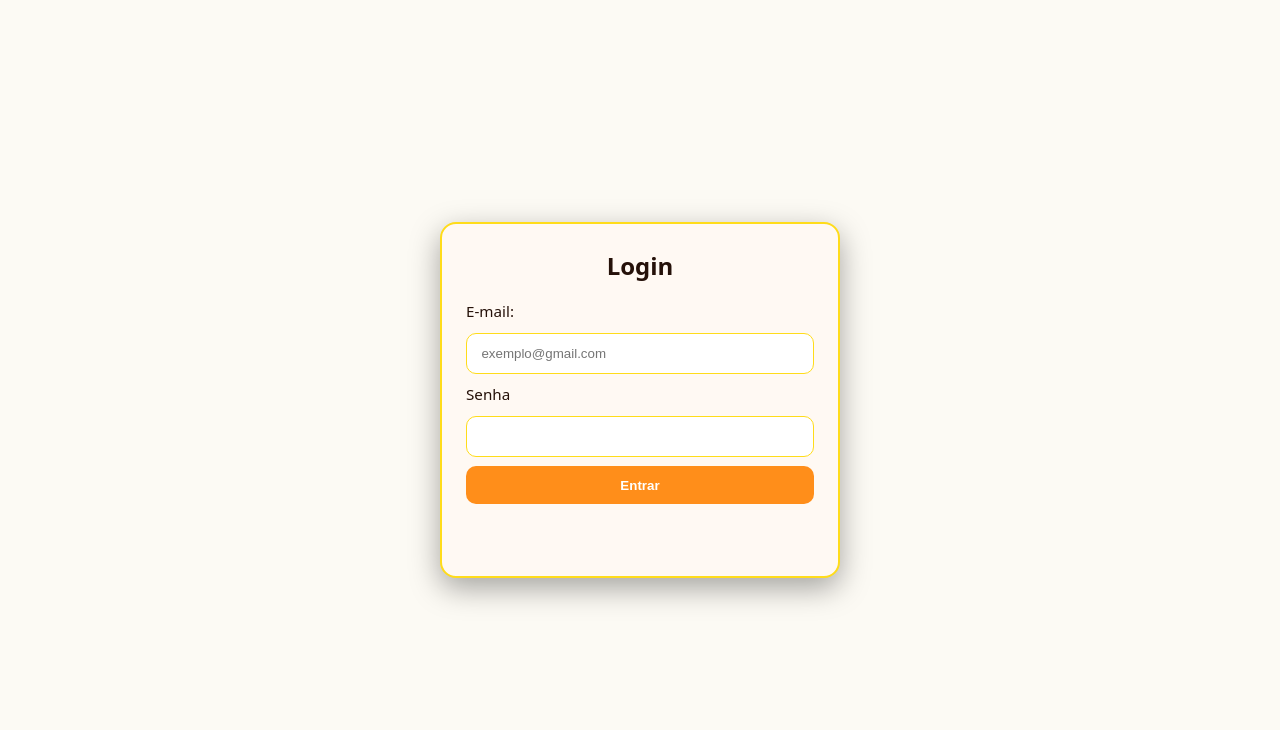
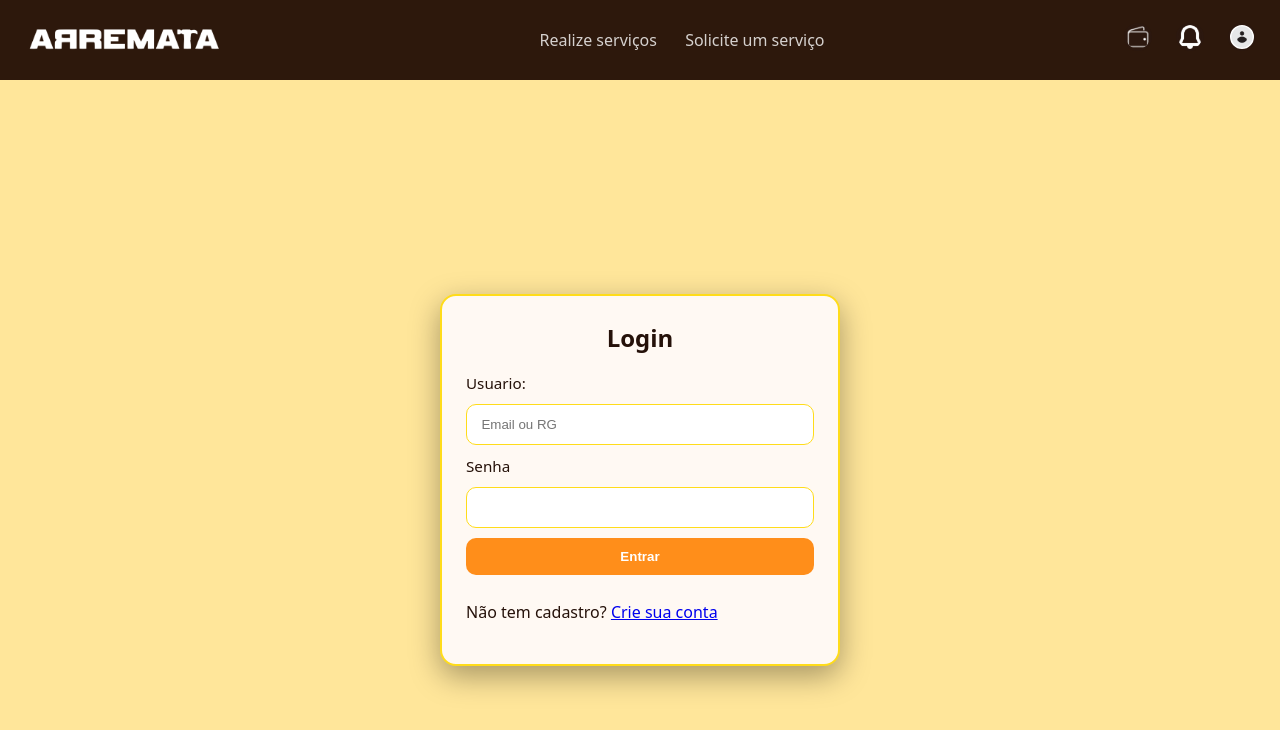
Before and after one commit to Dramilos/Arremata-amazing-repository, a plain HTML site: page src/frontend/pages/login.html in a window 1280 px wide. Drawn offline with Linux system fonts and the light colour scheme.

Commit message:
Login Final

```diff
--- a/src/frontend/pages/login.html
+++ b/src/frontend/pages/login.html
@@ -8,6 +8,26 @@
 </head>
 <body>
 
+  <header class="header">
+      <a href="../index.html">
+          <img src="../components/Imagens/Logo_Arremata.png" alt = "Logo Arremata" id = "img-arremata">
+      </a>
+      <nav class="nav">
+          <a href="./servicos.html">Realize serviços</a>
+          <a href="./Solicitacao_Servico.html">Solicite um serviço</a>
+      </nav>
+      <div class="header-icons">
+          <a href="../pages/Carteira.html">
+              <img src="../components/Imagens/Carteira.png" alt="Menu" class="icon-img-branca" />
+          </a>
+          <a href="#">
+              <img src="../components/Imagens/Notificacao.png" alt="Notificações" class="icon-img-branca" />
+          </a>
+          <a href="../pages/Selecao_Conta.html">
+              <img src="../components/Imagens/Perfil_foto.png" alt="Perfil" class="icon-img" />
+          </a>
+      </div>
+  </header>
 
 
 
@@ -17,54 +37,20 @@
 
       <form id="login-form">
 
-        <label for="email">E-mail:</label>
-        <input type="email" id="email" name="email" placeholder="exemplo@gmail.com" required/>
-        <p id = "mensagemEmail" class="error-message" ></p>
+        <label for="usuario">Usuario:</label>
+        <input type="text" id="usuario" name="usuario" placeholder="Email ou RG" required/>
 
         <label for="senha">Senha</label>
         <input id="senha" name="senha" type="password" required />
 
         <button type="submit">Entrar</button>
 
-        <p id="msg" class="msg" aria-live="polite"></p>
+        <div id="msg-cadastro" class="msg-cadastro">
+          <p>Não tem cadastro? <a href="../pages/Cadastro.html" class="register-link">Crie sua conta</a></p>
+        </div>
       </form>
     </section>
   </main>
 
-  <script>
-
- // ------------------------------
-  // EMAIL – VALIDAÇÃO E MENSAGEM DE ERRO
-  // ------------------------------
-     // Efeio blur no campo de email
-  const inputEmail = document.getElementById("email");
-const msgEmail = document.getElementById("mensagemEmail");
-
-// Função para validar email e exibir mensagem
-function validarEmailDinamico() {
-  const email = inputEmail.value.trim();
-  const regexEmail = /^[^\s@]+@[^\s@]+\.[^\s@]+$/;
-
-  if (email === "") {
-    msgEmail.textContent = "O e-mail é obrigatório.";
-    msgEmail.style.color = "red";
-    msgEmail.style.display = "block";   // mostrar
-  } else if (!regexEmail.test(email)) {
-    msgEmail.textContent = "Por favor, insira um e-mail válido.";
-    msgEmail.style.color = "red";
-    msgEmail.style.display = "block";   // mostrar
-  } else {
-    msgEmail.textContent = "E-mail válido.";
-    msgEmail.style.color = "green";
-    msgEmail.style.display = "block";   // mostrar como mensagem de sucesso
-
-  }
-}
-
-
-
-
-  </script>
-
 </body>
 </html>
--- a/src/frontend/scripts/Perfil_Prestador.js
+++ b/src/frontend/scripts/Perfil_Prestador.js
@@ -34,7 +34,7 @@ document.addEventListener("DOMContentLoaded", () => {
 // VERIFICA SE ESTA LOGADO
 if (!token) {
     alert("Você precisa estar logado para acessar esta página.");
-    window.location.href = "../pages/Cadastro.html";
+    window.location.href = "../pages/login.html";
     return;
   }
 
--- a/src/frontend/scripts/Solicitacao_Servico.js
+++ b/src/frontend/scripts/Solicitacao_Servico.js
@@ -12,7 +12,7 @@ document.addEventListener("DOMContentLoaded", () => {
 // VERIFICA SE ESTA LOGADO
 if (!token) {
     alert("Você precisa estar logado para acessar esta página.");
-    window.location.href = "../pages/Cadastro.html";
+    window.location.href = "../pages/login.html";
     return;
   }
 
--- a/src/frontend/scripts/categorias.js
+++ b/src/frontend/scripts/categorias.js
@@ -7,7 +7,7 @@ document.addEventListener("DOMContentLoaded", () => {
 // VERIFICA SE ESTA LOGADO
 if (!token) {
     alert("Você precisa estar logado para acessar esta página.");
-    window.location.href = "../pages/Cadastro.html";
+    window.location.href = "../pages/login.html";
     return;
   }
 });
--- a/src/frontend/styles/login.css
+++ b/src/frontend/styles/login.css
@@ -12,10 +12,91 @@ html, body {
 body {
   margin: 0; /* remove margem padrão do navegador */
   font-family: system-ui, -apple-system, Segoe UI, Roboto, Ubuntu, "Helvetica Neue", Arial, "Noto Sans", sans-serif; /* fonte segura e moderna */
-  background: #fcfaf4; /* fundo escuro para bom contraste */
+  background: #ffe69a; /* fundo escuro para bom contraste */
   color: #251109;      /* texto claro para legibilidade */
   line-height: 1.5;    /* altura de linha confortável */
 }
+
+/* Ajustes do header de cima */
+.header {
+  background: #2d180c;
+  color: #fff;
+  display: flex;
+  align-items: center;
+  justify-content: space-between;
+  padding: 2px 1.5rem 2px 1.5rem;
+  /* CIMA DIREITA BAIXO ESQUERDA */
+}
+
+.nav a {
+    color: #fff;
+    text-decoration: none;
+    margin: 0 12px;
+    font-size: 1rem;
+    opacity: 0.8;
+    transition: opacity 0.2s;
+}
+
+.nav a:hover {
+    opacity: 1;
+}
+
+.icon-img {
+    width: 28px;
+    height: 28px;
+    border-radius: 50%;
+    object-fit: cover;
+    margin-left: 8px;
+    background: #fff;
+    border: 2px solid #2c180f;
+    transition: box-shadow 0.2s;
+}
+
+.header-icons {
+    display: flex;
+    align-items: center;
+    gap: 16px;
+}
+
+.logo img {
+  height: 80px; /* Defina uma altura fixa. 80px é um bom valor, similar à imagem de perfil. */
+  max-height: 100%; /* Garante que a imagem não ultrapasse a altura do top-header */
+}
+
+.profile-img {
+  width: 40px;
+  height: 40px;
+  border-radius: 50%;
+  border: 4px solid #ffcc3a;
+  background: #fff;
+  object-fit: cover;
+}
+
+.icon-img:hover {
+    box-shadow: 0 0 0 2px #f9c22e;
+}
+
+.icon-img-branca {
+    width: 28px;
+    height: 28px;
+    border-radius: 50%;
+    object-fit: cover;
+    margin-left: 8px;
+    background: #2c180f;
+    border: 2px solid #2c180f;
+    transition: box-shadow 0.2s;
+}
+
+.icon-img-branca:hover {
+    box-shadow: 0 0 0 2px #f9c22e;
+}
+
+#img-arremata {
+    margin-right: 24px;
+    width: 200px;
+    height: 70px;
+}
+
 
 /* Container central: usa grid para centralizar vertical/horizontal */
 .container {
@@ -76,15 +157,6 @@ input:focus, textarea:focus {
   box-shadow: 0 0 0 3px rgba(75,116,255,0.25); /* anel de foco suave */
 }
 
-/* Área para mensagens (erros/avisos) logo abaixo do formulário */
-.msg {
-  min-height: 1.2rem;  /* reserva espaço mesmo sem mensagem para evitar “pulos” */
-  margin-top: 0.25rem; /* pequeno espaçamento do campo acima */
-  font-size: 0.95rem;  /* tamanho de texto padrão */
-  color: #a9b5d1;      /* cor neutra */
-}
-.msg.error { color: #ff9494; } /* erro em vermelho claro visível no tema escuro */
-
 /* Botões “primários” e links estilizados como botão */
 button, .link-btn {
   display: inline-flex;              /* facilita alinhamento de ícones/texto */
```
